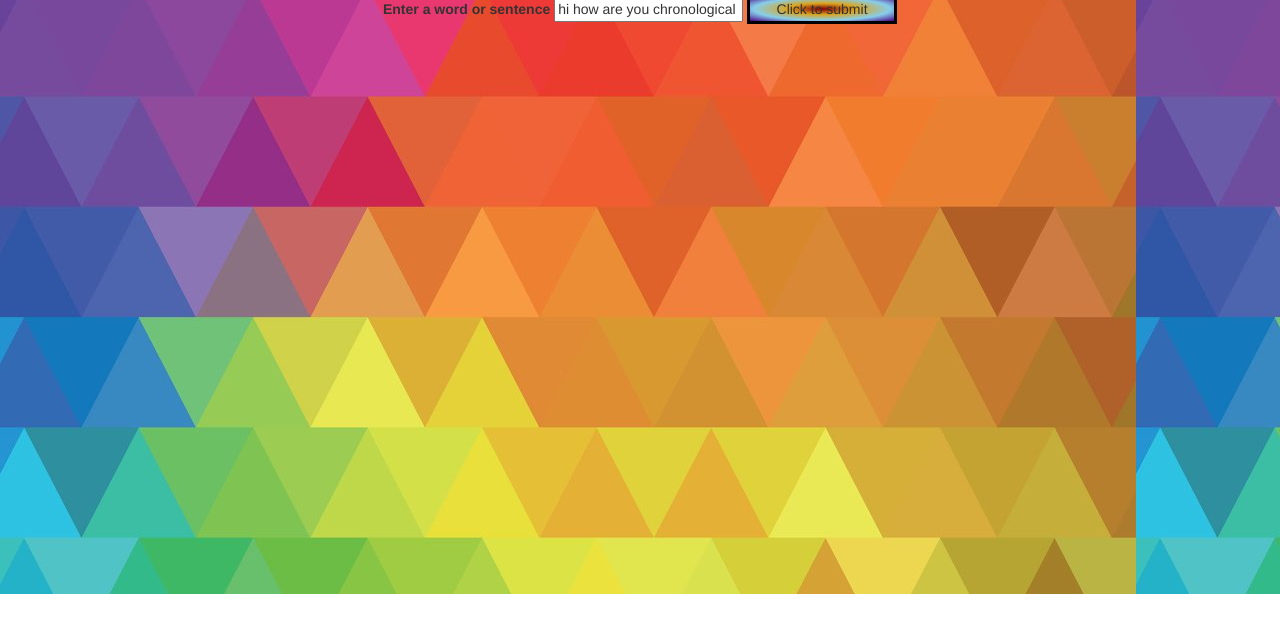
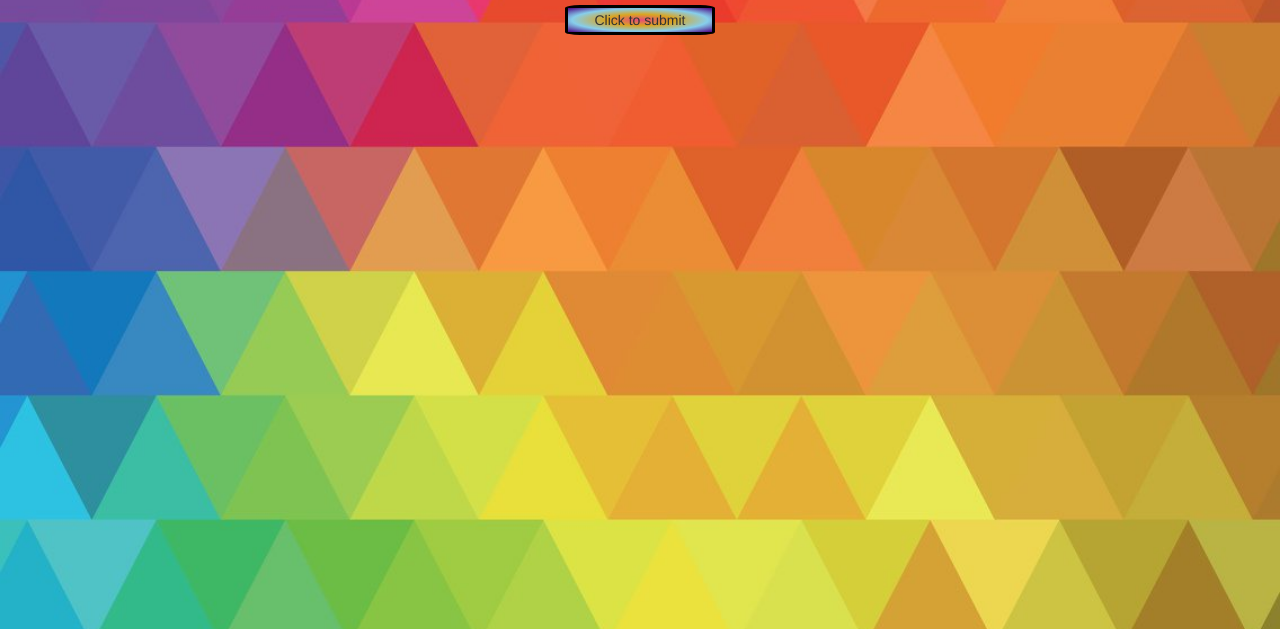
Before and after one commit to fractalscape13/piglatin, a plain HTML site: page index.html in a window 1280 px wide. Shown: the part 206-835 px from the top of the page. Before the commit the page ends 800 px from the top, so only its background shows below. Drawn offline with Linux system fonts and the light colour scheme.

Commit message:
minor style changes

```diff
--- a/css/styles.css
+++ b/css/styles.css
@@ -1,17 +1,30 @@
-body {
+body, html {
+  height: 100%;
+}
+
+.bg {
+  background-image: url("../img/RainbowBackground_Preview_03.jpg");
+  height: 100%;
+  background-position: center;
+  background-repeat: no-repeat;
+  background-size: cover;
+  background-color: yellow;
+}
+
+* {
   text-align: center;
-  margin-top: 150px;
-  background-image: url("../img/RainbowBackground_Preview_03.jpg");
-
+  margin-top: 15px;
 }
 
 button {
-  background-image: radial-gradient(darkred, goldenrod, skyblue, indigo);
+  background-image: radial-gradient(rgb(231, 75, 122), goldenrod, skyblue, indigo);
   border: 3px solid black;
   width: 150px;
   height: 30px;
+  border-radius: 10%;
+  margin: 25px;
 }
-/* .main {
-  background-color: whitesmoke;
-  opacity: .5;
-}  */
+
+input {
+  width: 300px;
+}
--- a/index.html
+++ b/index.html
@@ -5,14 +5,14 @@
   <link rel="stylesheet" href="css/styles.css" type="text/css">
   <script src="js/jquery-3.4.1.js"></script>
   <script src="js/scripts.js"></script>
-  <title>Pig latin!!!!</title>
+  <title>~ pig latin translator ~</title>
 </head>
-<body>
+<body class="bg">
   <div class="main">
-    <h1>&#161;&#161;&#161; PIG LAATINN &#161;&#161;&#161;</h1>
+    <h1>&#161;&#161;&#161; PIG LAATINN &#161;&#161;&#161;</h1><br>
     <form class="form">
-    <label for="">Enter a word or sentence</label>
-    <input value="hi how are you chronological" class="inputPhrase" type="text">
+    <label for="">Enter a word/phrase/sentence, preferably in English</label><br>
+    <input value="hi how are you chronological" class="inputPhrase" type="text"><br>
     <button class="submit-btn" type="submit">Click to submit</button>
     </form>
     <div id="output">
```
